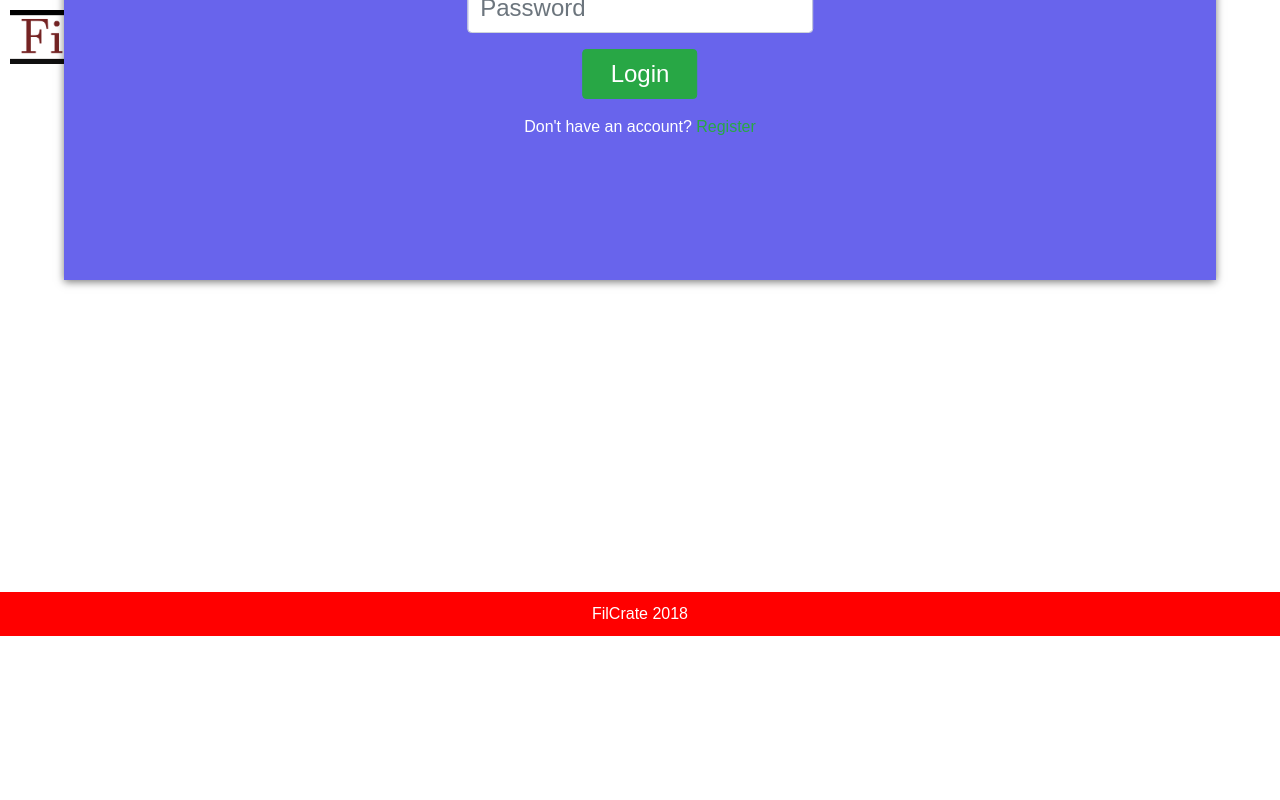
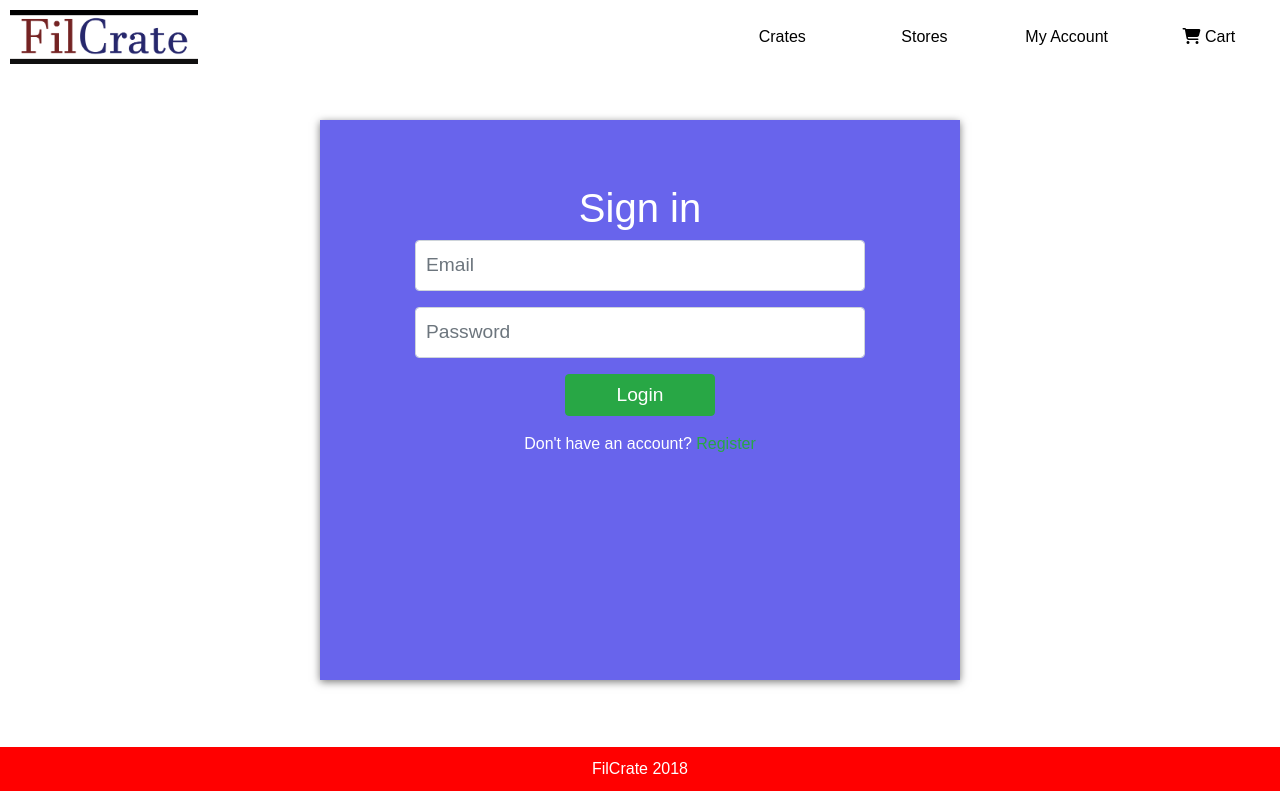
Before and after one commit to FilCrate/Frontend, a React (Create React App) app: page /login in a window 1280 px wide. Built offline with nearby package versions, Linux system fonts and the light colour scheme.

Commit message:
Login page

```diff
--- a/src/components/Header.js
+++ b/src/components/Header.js
@@ -15,12 +15,12 @@ class Header extends Component {
         window.scroll(0,0);
         window.onscroll = () => {
             const newScrollHeight = (Math.ceil(window.scrollY) / 2) * 0.01;
-            if (((255 - window.scrollY) >= 0) && ((255 - window.scrollY) <= 255)) {
-                const newColor = (Math.ceil(255 - window.scrollY));
-                this.setState({
-                    color: newColor
-                })
-            }
+            // if (((255 - window.scrollY) >= 0) && ((255 - window.scrollY) <= 255)) {
+            //     const newColor = (Math.ceil(255 - window.scrollY));
+            //     this.setState({
+            //         color: newColor
+            //     })
+            // }
             this.setState({
                 opacity: newScrollHeight
             })
@@ -34,7 +34,7 @@ class Header extends Component {
         return (
         	<div style={{backgroundColor: bg}} className="header-layout">
         		<div className="header-container">
-                    <img className ="header-logo" src = {require('../images/logo.png')} />
+                    <a href="/"><img className ="header-logo" src={require('../images/logo.png')} /></a>
                     <a style={{color: sColor}} className="header-features" href="#">Crates</a>
                     <a style={{color: sColor}} className="header-features" href="#">Stores</a>
                     <a style={{color: sColor}} className="header-features" href="/login">My Account</a>
--- a/src/components/Login.js
+++ b/src/components/Login.js
@@ -61,16 +61,30 @@ handleSubmit(event) {
         }
 
         return (
-            <div className = "containerLogIn">
+            <div className="containerLogIn">
                 <form onSubmit={this.handleSubmit} className="jumbotron jumbotron-fluid m-0" id="login-form" noValidate>
                     <div className="container" id="login-form-content">
-                    <h1 className="text-white text-center">Sign in</h1>
+                        <h1 className="text-white text-center">Sign in</h1>
                         <div className="row">
-                        <input type="email" placeholder="Email" value={this.state.email} onChange={this.handleEmailChange} className="form-control col-12 mb-3" id="email-login" required/>
-                        <input type="password" placeholder="Password" value={this.state.password} onChange={this.handlePasswordChange} className="form-control col-12 mb-3" id="password-login" required/>
-                        <button type="submit" className="btn btn-success col-4 mb-3 mx-auto">Login</button>
-                        <span className="col-12 text-white text-center">Don't have an account? <a href="/register">Register</a></span>
-                    </div>
+                            <input
+                                className="form-control col-12 mb-3"
+                                id="email-login"
+                                type="email"
+                                placeholder="Email"
+                                value={this.state.email}
+                                onChange={this.handleEmailChange}
+                                required/>
+                            <input
+                                className="form-control col-12 mb-3"
+                                id="password-login"
+                                type="password"
+                                placeholder="Password"
+                                value={this.state.password}
+                                onChange={this.handlePasswordChange}
+                                required/>
+                            <button type="submit" className="btn btn-success col-4 mb-3 mx-auto">Login</button>
+                            <span className="col-12 text-white text-center">Don't have an account? <a href="/register">Register</a></span>
+                        </div>
                     </div>
                 </form>
             </div>
--- a/src/styles/Footer.css
+++ b/src/styles/Footer.css
@@ -2,6 +2,6 @@ Footer {
     text-align: center;
     color: white;
     padding: 10px;
-    margin-top: 2rem;
+    margin-top: 1.7rem;
     background-color: red;
 }
--- a/src/styles/Header.css
+++ b/src/styles/Header.css
@@ -22,5 +22,6 @@
 
 .header-features {
   justify-self: center;
+  color: rgb(0,0,0);
   margin: 0;
 }
--- a/src/styles/Login.css
+++ b/src/styles/Login.css
@@ -1,34 +1,30 @@
-.containerLogIn
-{
-  margin: 0;
-  padding: 0;
+.containerLogIn {
+  width: 100%;
+	height: 90vh;
 }
 
 #login-form {
-  position: relative;
-  height: 40%;
-  width: 90%;
+  position: absolute;
+  transform: translate(-50%, -50%);
   left: 50%;
-  margin-right: -50%;
+  top: 50%;
+  width: 50vw;
+  min-width: 600px;
   background-color: #6864ec;
-  padding: 3em;
   font-family: sans-serif;
   min-height: 35em;
   color: white;
   box-shadow: 0px 2px 8px 0px rgba(0,0,0,0.52);
-   transform: translate(-50%, -50%);
 }
 
 #login-form-content {
-  width: 30%;
-  position: absolute;
-  top: 50%;
-  left: 50%;
-  transform: translate(-50%, -50%);
+  width: 80vw;
+  max-width: 450px;
 }
 
 #login-form-content input {
-  font-size: 1.5em;
+  padding: 10px;
+  font-size: 1.2em;
 }
 
 #login-form-content a {
@@ -37,5 +33,5 @@
 }
 
 #login-form-content button {
-  font-size: 1.5em;
+  font-size: 1.2em;
 }
```
